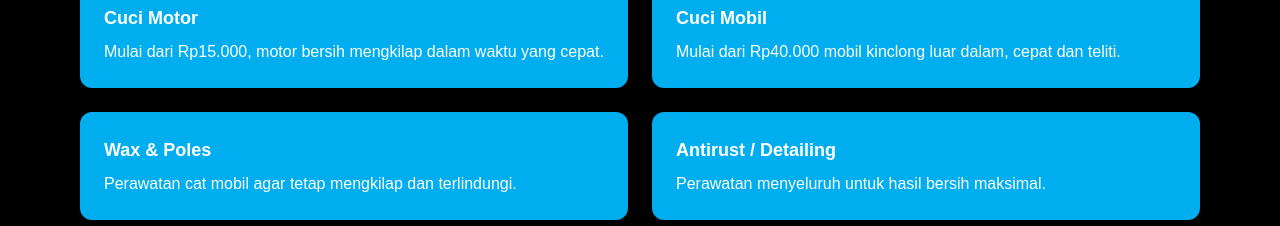
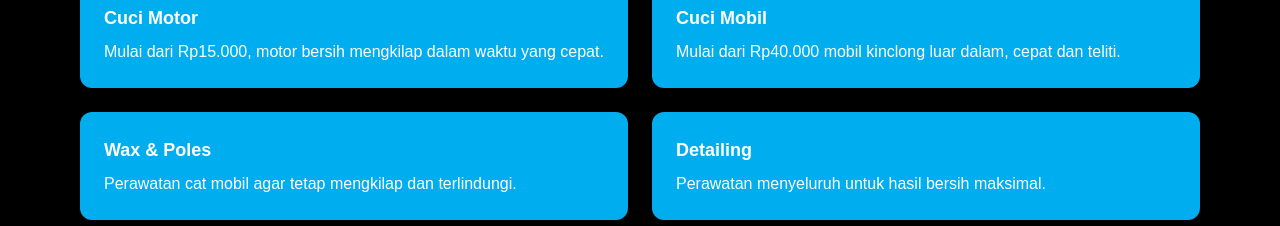
Before and after one commit to hianasraihan/BlueLine, a Next.js app: page / in a window 1280 px wide. Shown: the part 1100-1326 px from the top of the page. Built offline with nearby package versions, Linux system fonts and the light colour scheme.

Commit message:
layanan section

```diff
--- a/src/app/components/HomePage.tsx
+++ b/src/app/components/HomePage.tsx
@@ -118,7 +118,7 @@ export default function HomePage() {
               title: "Wax & Poles",
               desc: "Perawatan cat mobil agar tetap mengkilap dan terlindungi.",
             }, {
-              title: "Antirust / Detailing",
+              title: "Detailing",
               desc: "Perawatan menyeluruh untuk hasil bersih maksimal.",
             }].map((item, i) => (
               <motion.div
```
